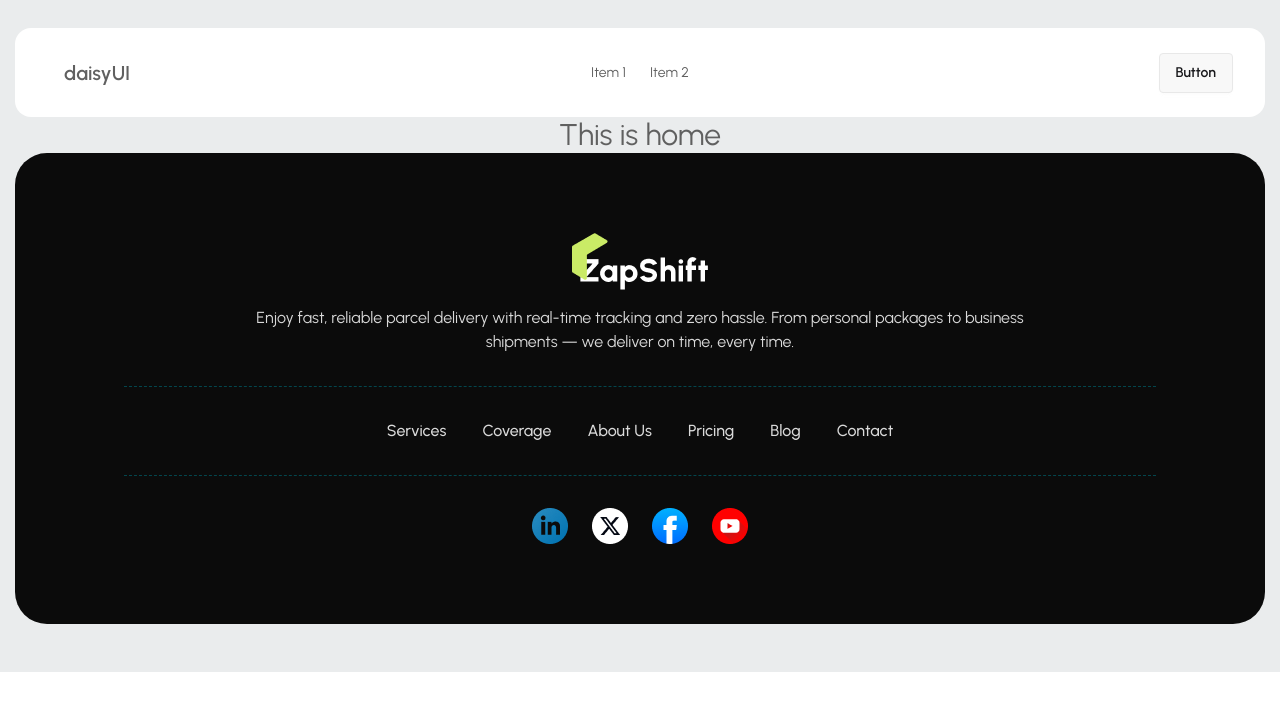
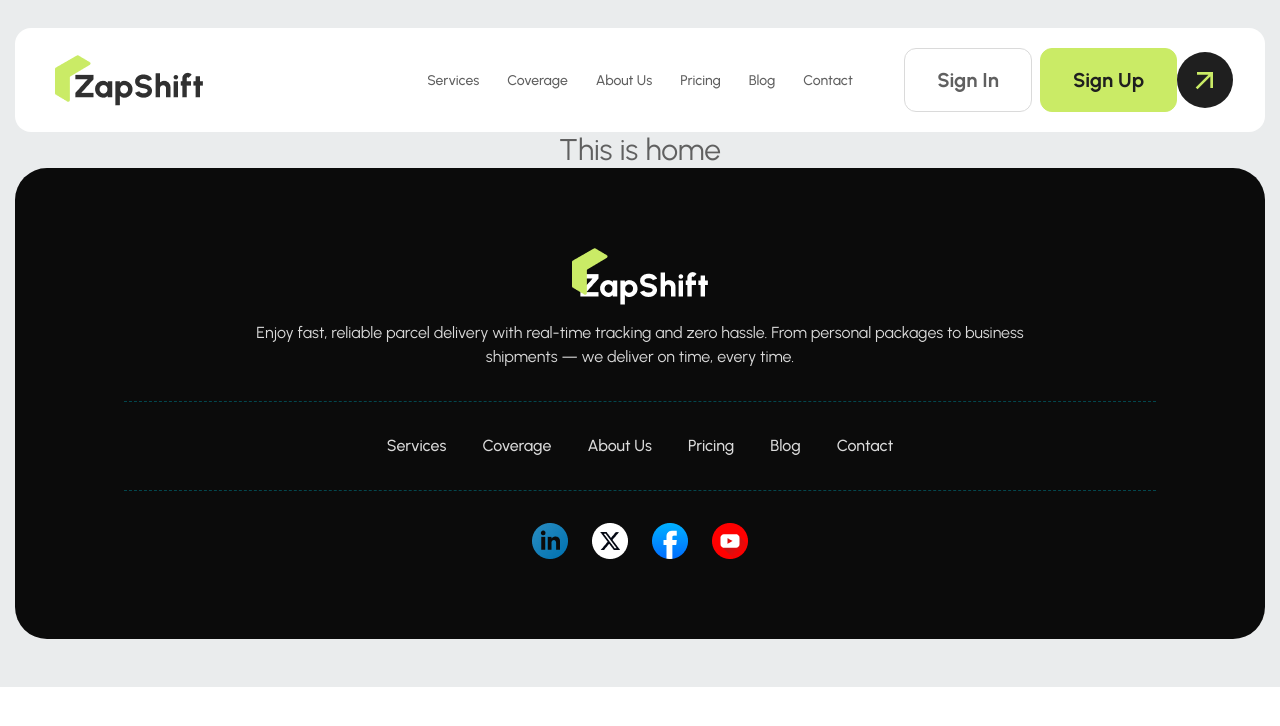
Before and after one commit to rakeebhasan09/ZapShift-client, a React (Vite) app: page / in a window 1280 px wide. Shown: the top 726 px of the page. Built offline with nearby package versions, Linux system fonts and the light colour scheme.

Commit message:
Add Responsive Navbar.

```diff
--- a/index.html
+++ b/index.html
@@ -1,5 +1,5 @@
 <!DOCTYPE html>
-<html lang="en" data-theme="light">
+<html lang="en">
 	<head>
 		<meta charset="UTF-8" />
 		<link rel="icon" type="image/svg+xml" href="/src/assets/react.svg" />
--- a/package.json
+++ b/package.json
@@ -13,6 +13,7 @@
     "@tailwindcss/vite": "^4.1.17",
     "react": "^19.2.0",
     "react-dom": "^19.2.0",
+    "react-icons": "^5.5.0",
     "react-router": "^7.9.6",
     "tailwindcss": "^4.1.17"
   },
--- a/src/index.css
+++ b/src/index.css
@@ -1,7 +1,16 @@
 @import url("https://fonts.googleapis.com/css2?family=Urbanist:ital,wght@0,100..900;1,100..900&display=swap");
 
 @import "tailwindcss";
-@plugin "daisyui";
+@plugin "daisyui" {
+	themes: light --default;
+}
+
+@plugin "daisyui/theme" {
+	name: "light";
+	default: true;
+	--color-primary: #caeb66;
+	--color-secondary: #03373d;
+}
 
 body {
 	font-family: "Urbanist", sans-serif;
--- a/src/pages/Shared/Navbar/Navbar.jsx
+++ b/src/pages/Shared/Navbar/Navbar.jsx
@@ -1,10 +1,47 @@
+import { Link } from "react-router";
+import navLogo from "../../../assets/Nav-logo.png";
+import { MdOutlineArrowOutward } from "react-icons/md";
+
 const Navbar = () => {
+	const links = (
+		<>
+			<li>
+				<Link className="font-medium hover:bg-transparent">
+					Services
+				</Link>
+			</li>
+			<li>
+				<Link className="font-medium hover:bg-transparent">
+					Coverage
+				</Link>
+			</li>
+			<li>
+				<Link className="font-medium hover:bg-transparent">
+					About Us
+				</Link>
+			</li>
+			<li>
+				<Link className="font-medium hover:bg-transparent">
+					Pricing
+				</Link>
+			</li>
+			<li>
+				<Link className="font-medium hover:bg-transparent">Blog</Link>
+			</li>
+			<li>
+				<Link className="font-medium hover:bg-transparent">
+					Contact
+				</Link>
+			</li>
+		</>
+	);
 	return (
 		<div className="container">
-			<div className="navbar rounded-2xl bg-white py-5 px-8">
+			<div className="navbar rounded-2xl bg-white py-3 lg:py-5 px-4 lg:px-8">
+				{/* Navbar Start */}
 				<div className="navbar-start">
-					<div className="dropdown">
-						<div tabIndex={0} role="button" className="lg:hidden">
+					<div className="dropdown mr-2">
+						<div tabIndex={0} role="button" className="xl:hidden">
 							<svg
 								xmlns="http://www.w3.org/2000/svg"
 								className="h-10 w-10"
@@ -24,28 +61,34 @@ const Navbar = () => {
 							tabIndex="-1"
 							className="menu menu-sm dropdown-content bg-base-100 rounded-box z-1 mt-3 w-52 p-2 shadow"
 						>
-							<li>
-								<a>Item 1</a>
-							</li>
-							<li>
-								<a>Item 2</a>
-							</li>
+							{links}
 						</ul>
 					</div>
-					<a className="btn btn-ghost text-xl">daisyUI</a>
+					<Link to="/">
+						<img src={navLogo} alt="" />
+					</Link>
 				</div>
-				<div className="navbar-center hidden lg:flex">
-					<ul className="menu menu-horizontal px-1">
-						<li>
-							<a>Item 1</a>
-						</li>
-						<li>
-							<a>Item 2</a>
-						</li>
+				{/* Menu Area */}
+				<div className="navbar-center hidden xl:flex">
+					<ul className="menu menu-horizontal xl:gap-1 2xl:gap-9 p-0">
+						{links}
 					</ul>
 				</div>
+				{/* Buttons Area */}
 				<div className="navbar-end">
-					<a className="btn">Button</a>
+					<div className="flex items-center lg:gap-2 2xl:gap-4">
+						<Link className="py-2 lg:py-4 px-4 lg:px-8 border border-[#DADADA] rounded-xl text-[20px] font-bold">
+							Sign In
+						</Link>
+						<div className="hidden lg:flex items-center">
+							<Link className="py-4 px-8 border border-[#CAEB66] bg-primary rounded-xl text-[20px] text-[#1F1F1F] font-bold">
+								Sign Up
+							</Link>
+							<Link className="w-14 h-14 rounded-full bg-[#1F1F1F] flex items-center justify-center">
+								<MdOutlineArrowOutward className="text-[#CAEB66] text-[32px]" />
+							</Link>
+						</div>
+					</div>
 				</div>
 			</div>
 		</div>
```
Also changed, not shown: src/assets/Nav-logo.png (added), 1 other file (tests, documents, lock files or other folders).
